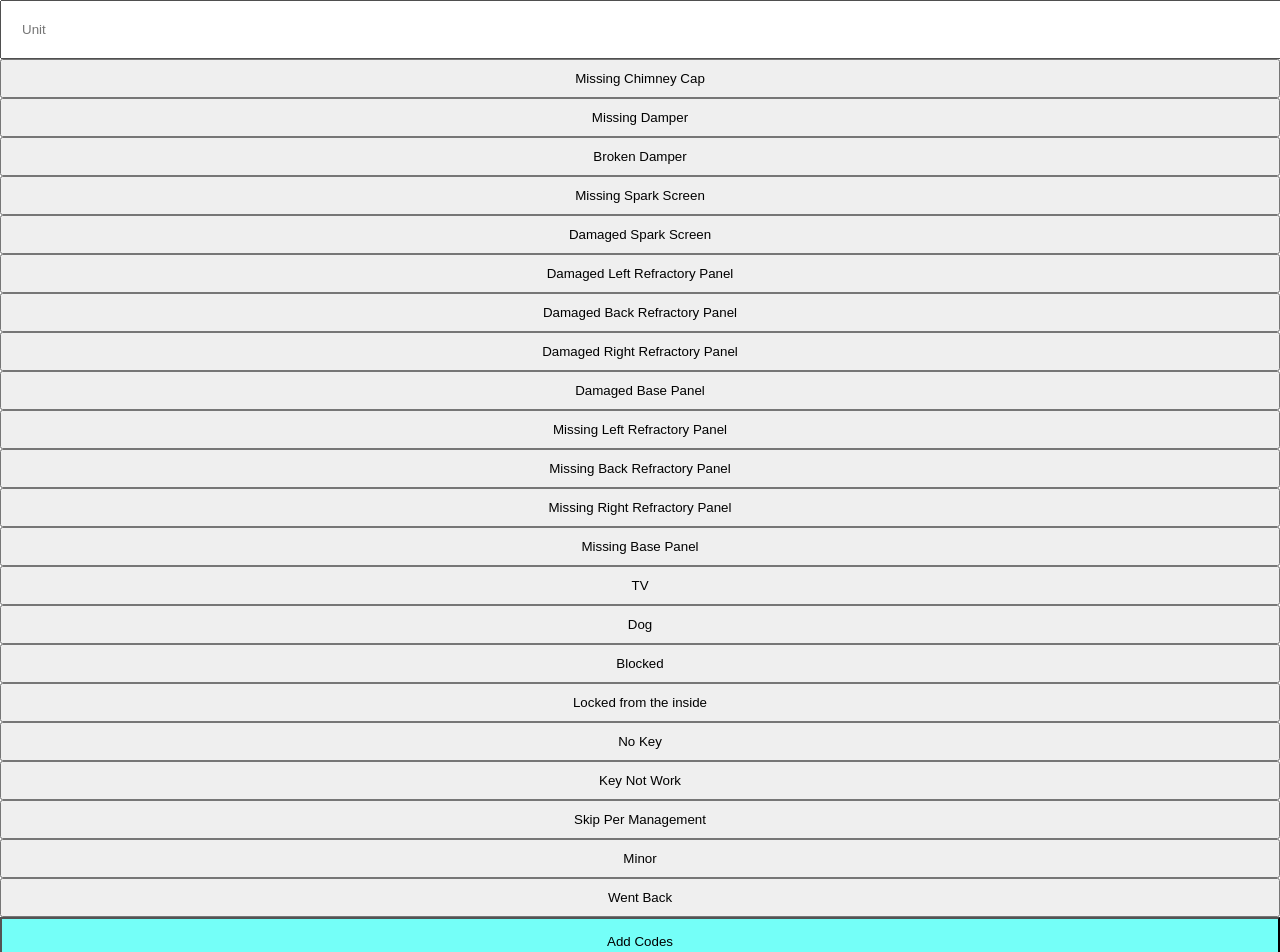
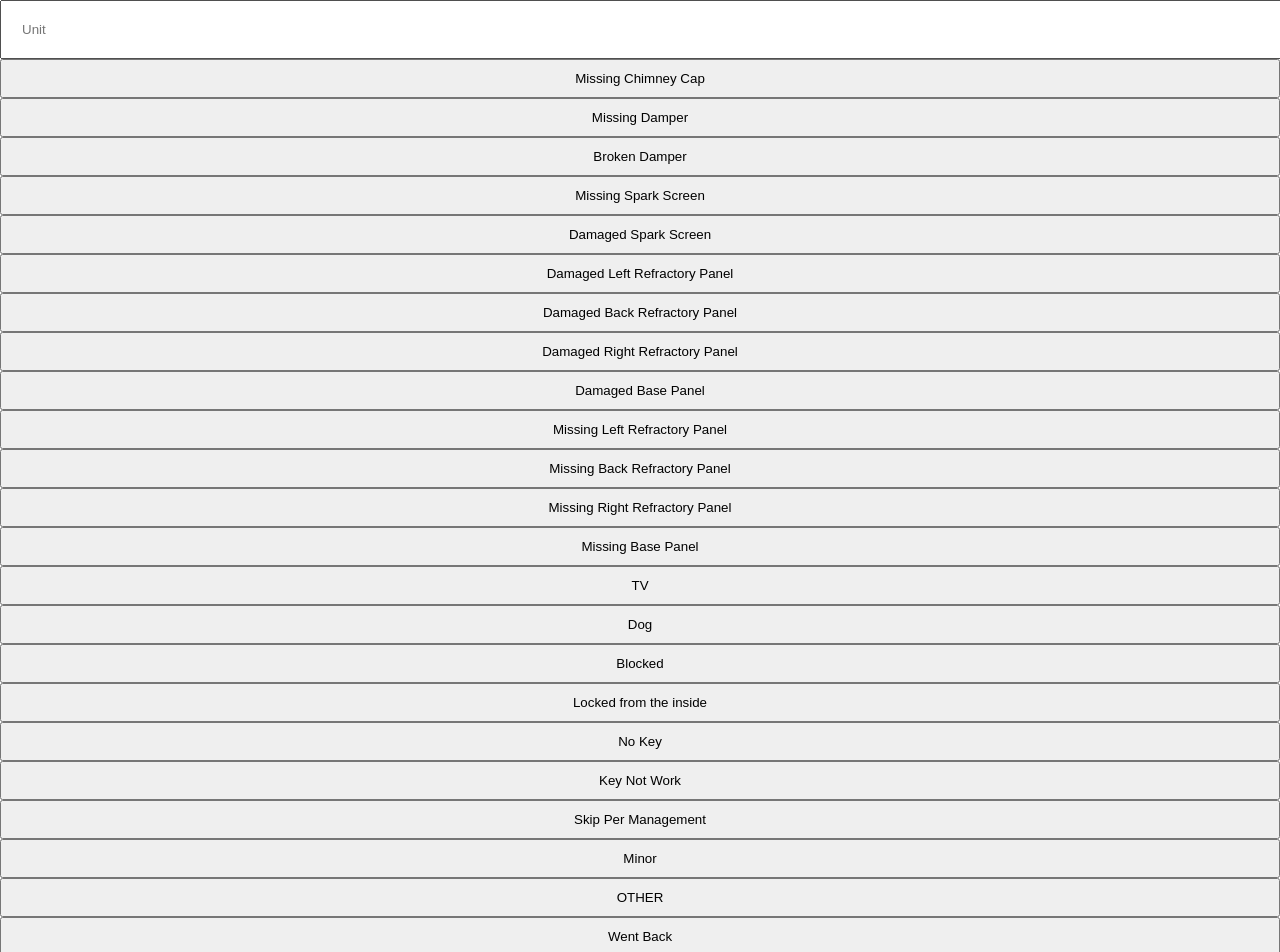
Before and after one commit to cotterjd/cotterscs, a React (Create React App) app: page / in a window 1280 px wide. Shown: the top 952 px of the page. Built offline with nearby package versions, Linux system fonts and the light colour scheme.

Commit message:
other button

```diff
--- a/src/App.js
+++ b/src/App.js
@@ -148,6 +148,7 @@ class App extends Component {
       , 'Key Not Work': 'Key Not Work'
       , 'Skip Per Management': 'Skip Per Management'
       , 'Minor': 'Minor'
+      , 'OTHER': 'OTHER'
       , 'Went Back': 'Went Back'
       },
       chosenCodes: [],
```
